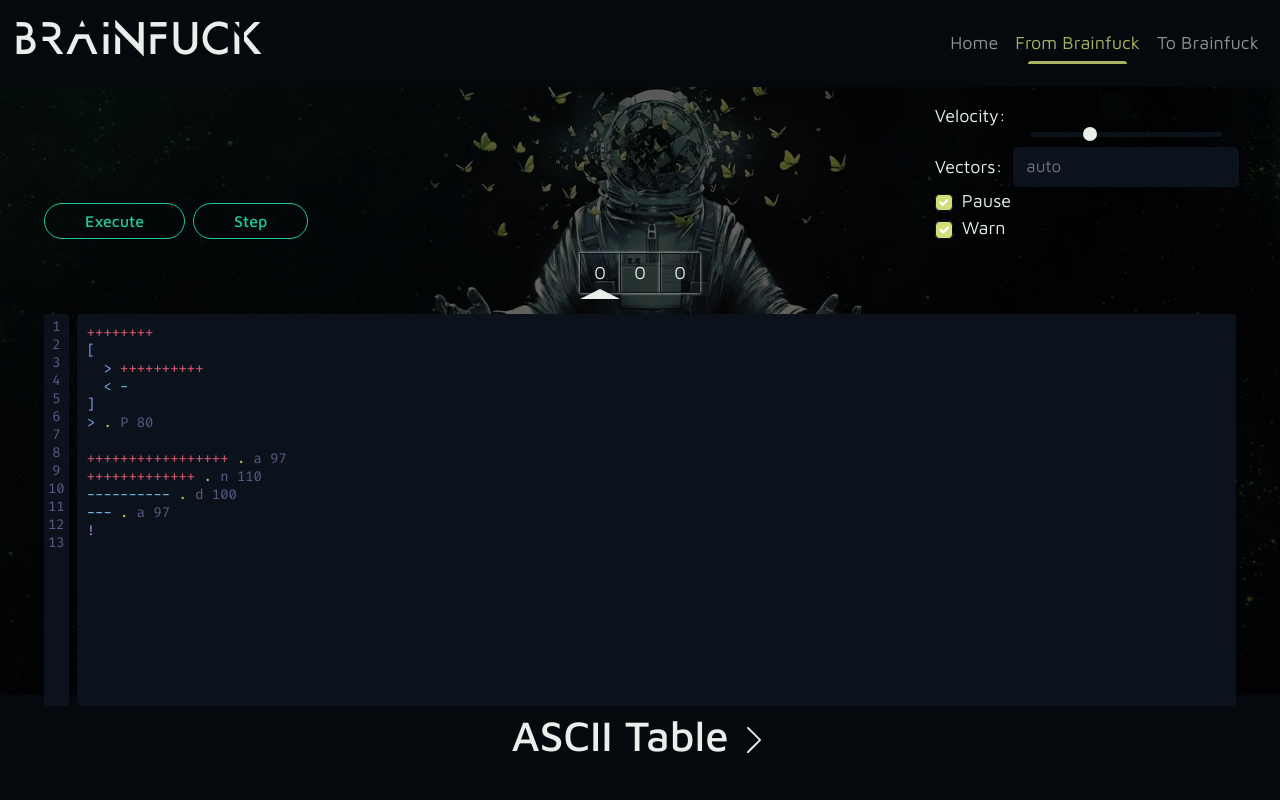
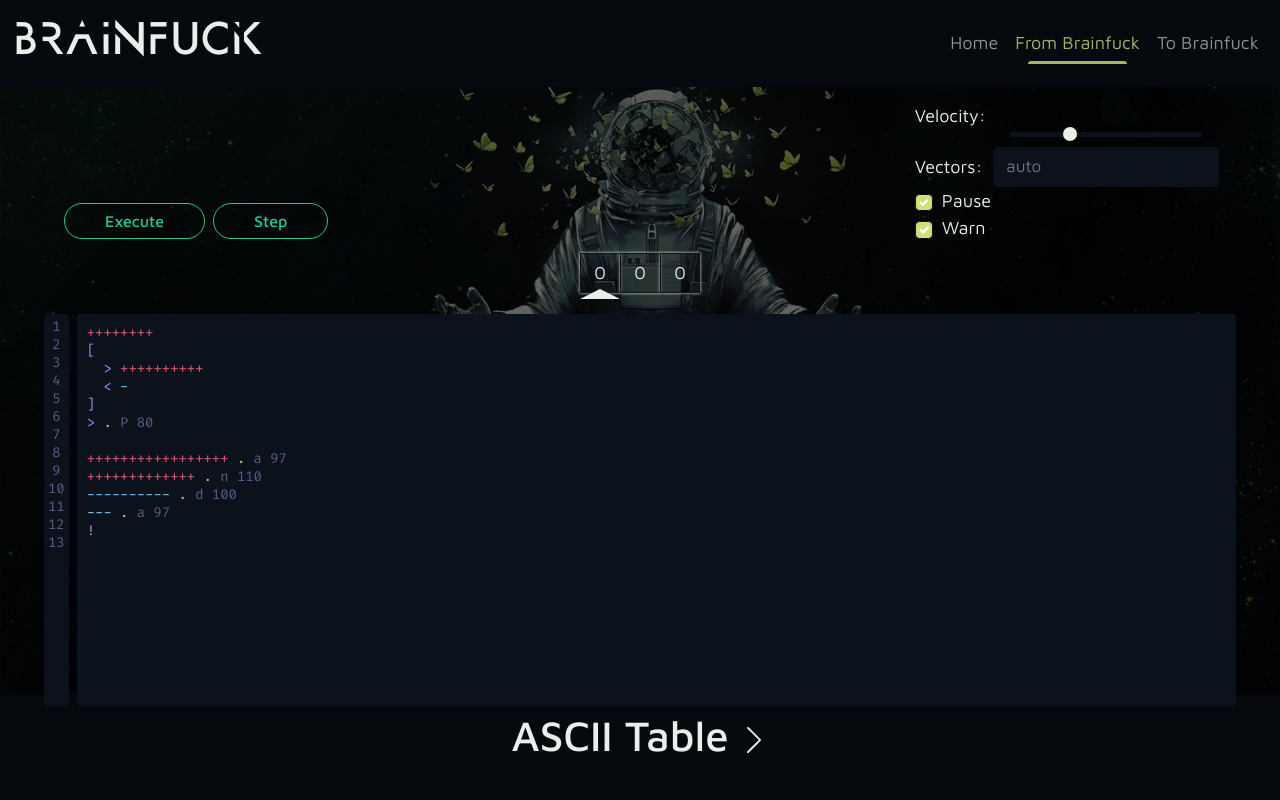
Before and after one commit to pandasoli/brainfuck.org, a React (Create React App) app: page /from in a window 1280 px wide. Shown: the top 800 px of the page. Built offline with nearby package versions, Linux system fonts and the light colour scheme.

Commit message:
[add] MemoryHeader, Header left and right padding and Header divs flex-wrap

```diff
--- a/src/styles/from.styles.ts
+++ b/src/styles/from.styles.ts
@@ -4,7 +4,7 @@ import styled from 'styled-components'
 export const Hero = styled.div`
   position: absolute;
 
-  width: 100vw;
+  width: 100%;
   height: 76vh;
 
   z-index: -1;
@@ -35,10 +35,11 @@ export const Header = styled.header`
   @media (min-width: 992px) { max-width: 992px; } // --md-size
   @media (min-width: 1200px) { max-width: 1200px; } // --lg-size
 
-  padding-bottom: 10px;
+  padding: 0 20px 10px 20px;
 
   & > div {
     display: flex;
+    flex-wrap: wrap;
     justify-content: center;
 
     .range {
@@ -84,6 +85,16 @@ export const Main = styled.main`
   align-items: center;
 
   width: 100%;
+`
+
+export const MemoryHeader = styled.header`
+  display: flex;
+  flex-direction: column;
+  align-items: center;
+
+  p {
+    color: var(--red-cl);
+  }
 `
 
 export const ResultPanel = styled.div`
```
